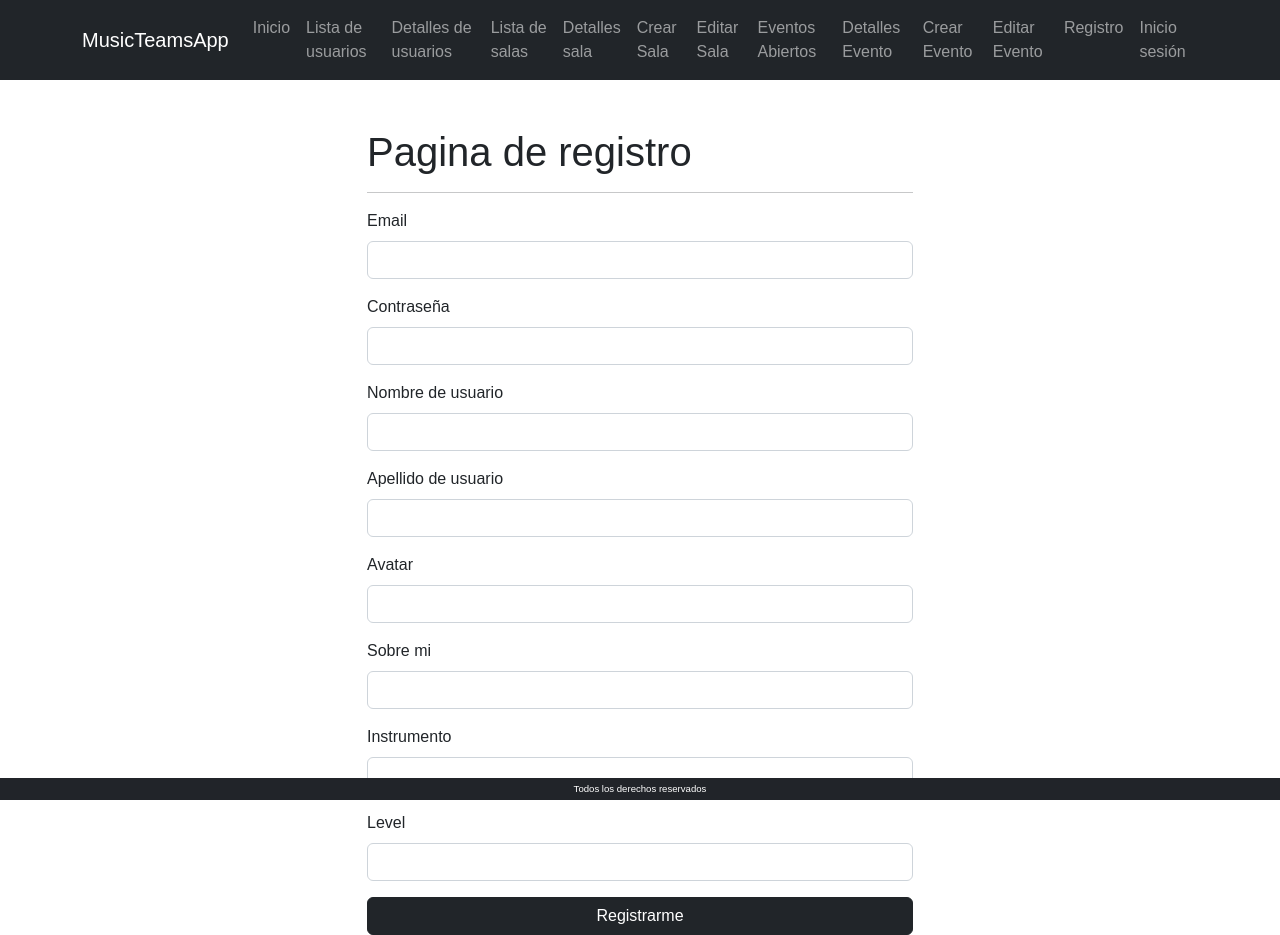
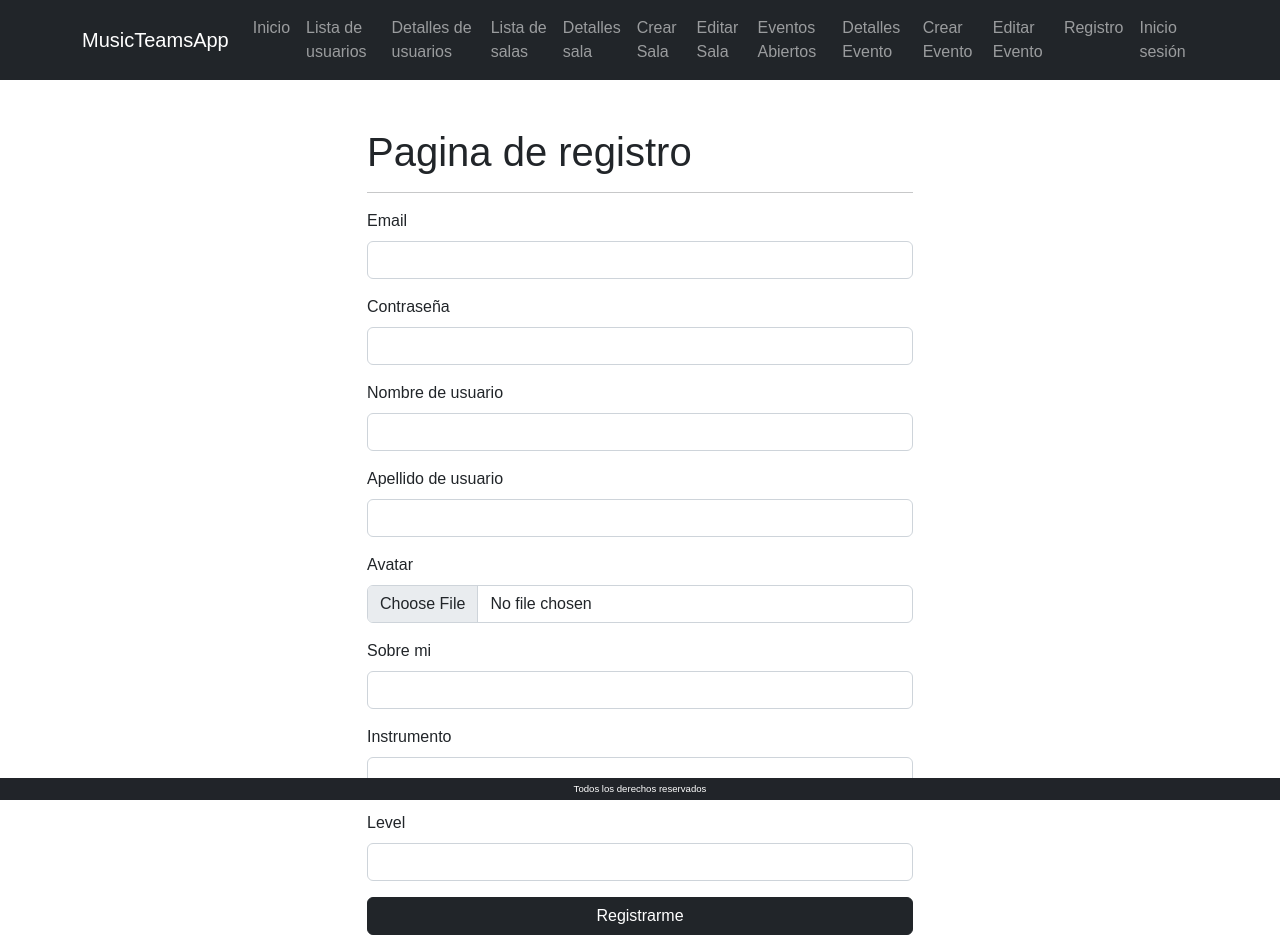
Before and after one commit to abarbaIH/MusicTeamsAppClient, a React (Create React App) app: page /registro in a window 1280 px wide. Built offline with nearby package versions, Linux system fonts and the light colour scheme.

Commit message:
cloudinary

```diff
--- a/src/components/SingnupForm/SingnupForm.jsx
+++ b/src/components/SingnupForm/SingnupForm.jsx
@@ -1,5 +1,6 @@
 import { useState } from "react"
 import { Form, Button } from "react-bootstrap"
+import uploadServices from "../../services/upload.services"
 import authService from './../../services/auth.services'
 import { useNavigate } from "react-router-dom"
 
@@ -17,6 +18,7 @@ const SignupForm = () => {
 
     })
 
+    const [loadingImage, setLoadingImage] = useState(false)
 
     const navigate = useNavigate()
 
@@ -34,6 +36,24 @@ const SignupForm = () => {
             .catch(err => console.log(err))
     }
 
+    const handleFileUpload = e => {
+
+        setLoadingImage(true)
+
+        const formData = new FormData()
+        formData.append('imageData', e.target.files[0])
+
+        uploadServices
+            .uploadimage(formData)
+            .then(({ data }) => {
+                setSignupData({ ...signupData, avatar: data.cloudinary_url })
+                setLoadingImage(false)
+            })
+            .catch(err => {
+                console.log(err)
+                setLoadingImage(false)
+            })
+    }
 
     const { email, password, firstName, lastName, avatar, aboutMe, instrument, level } = signupData
 
@@ -61,10 +81,9 @@ const SignupForm = () => {
                 <Form.Control type="text" value={lastName} onChange={handleInputChange} name="lastName" />
             </Form.Group>
 
-            {/* TIPO IMAGE */}
             <Form.Group className="mb-3" controlId="avatar">
                 <Form.Label>Avatar</Form.Label>
-                <Form.Control type="text" value={avatar} onChange={handleInputChange} name="avatar" />
+                <Form.Control type="file" onChange={handleFileUpload} />
             </Form.Group>
 
             <Form.Group className="mb-3" controlId="aboutMe">
@@ -85,7 +104,11 @@ const SignupForm = () => {
 
 
             <div className="d-grid">
-                <Button variant="dark" type="submit">Registrarme</Button>
+                <Button variant="dark" type="submit" disabled={loadingImage}>
+                    {
+                        loadingImage ? "Cargando Imagen.." : "Registrarme"
+                    }
+                </Button>
             </div>
 
         </Form>
--- /dev/null
+++ b/src/services/upload.services.js
@@ -0,0 +1,19 @@
+import axios from 'axios'
+
+class UploadServices {
+
+    constructor() {
+
+        this.api = axios.create({
+            baseURL: `${process.env.REACT_APP_API_URL}/upload`
+        })
+    }
+
+    uploadimage(imageForm) {
+        return this.api.post('/image', imageForm)
+    }
+}
+
+const uploadServices = new UploadServices()
+
+export default uploadServices
```
